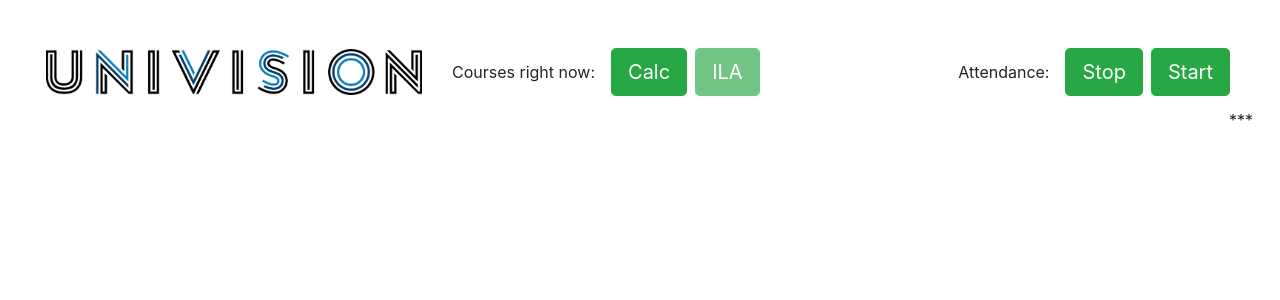
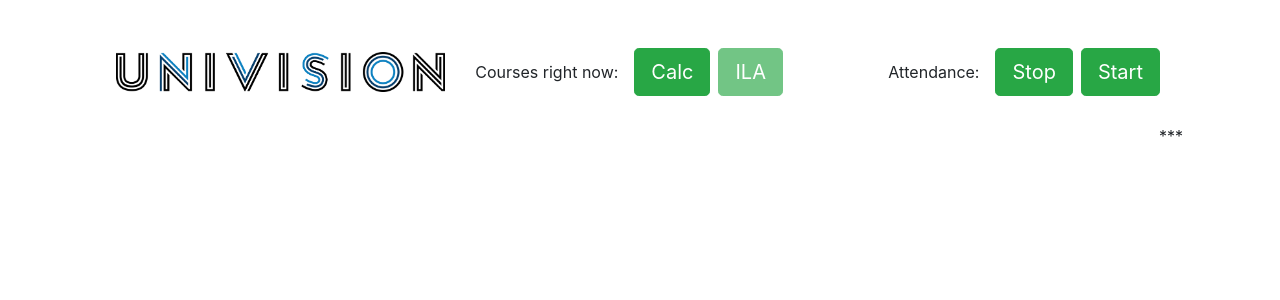
Before and after one commit to the-raspberry-pi-guy/UniVision, a Flask app: page /courses in a window 1280 px wide. Shown: the top 300 px of the page. Run offline with Flask 2, Linux system fonts and the light colour scheme; some libraries are stand-ins or nearby versions; some web fonts are replaced.

Commit message:
minor refactoring

```diff
--- a/templates/courses.html
+++ b/templates/courses.html
@@ -28,7 +28,7 @@
             </form>
         </div>
     </div>
-    <div class="row">
+    <div class="row mt-3">
         <div class="col">
             <table id="data" class="table table-hover">
                 <tbody id="data-body">
--- a/templates/layout.html
+++ b/templates/layout.html
@@ -11,7 +11,7 @@
 
 <body>
 
-    <main class="container-fluid">
+    <main class="container">
             {% block main %}{% endblock %}
     </main>
 
```
